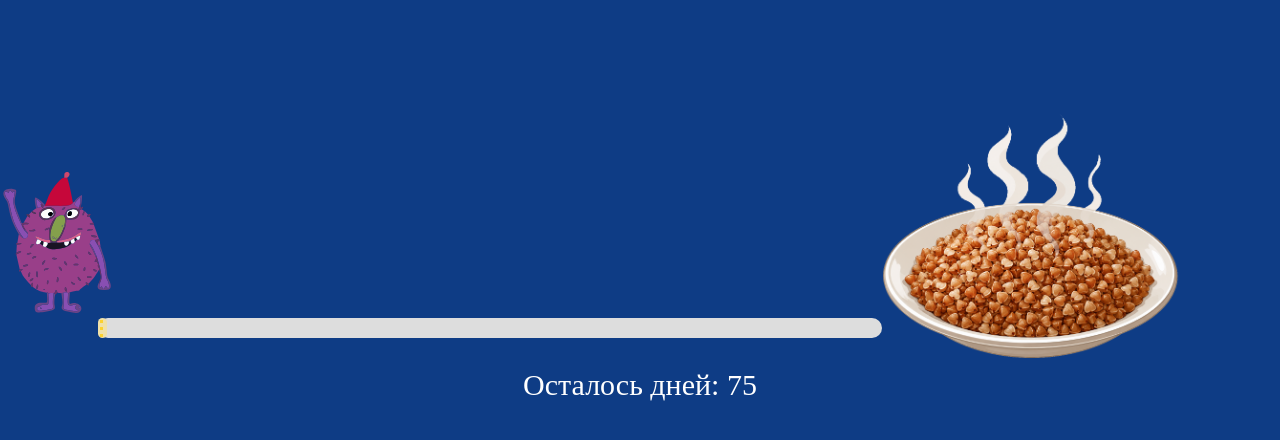
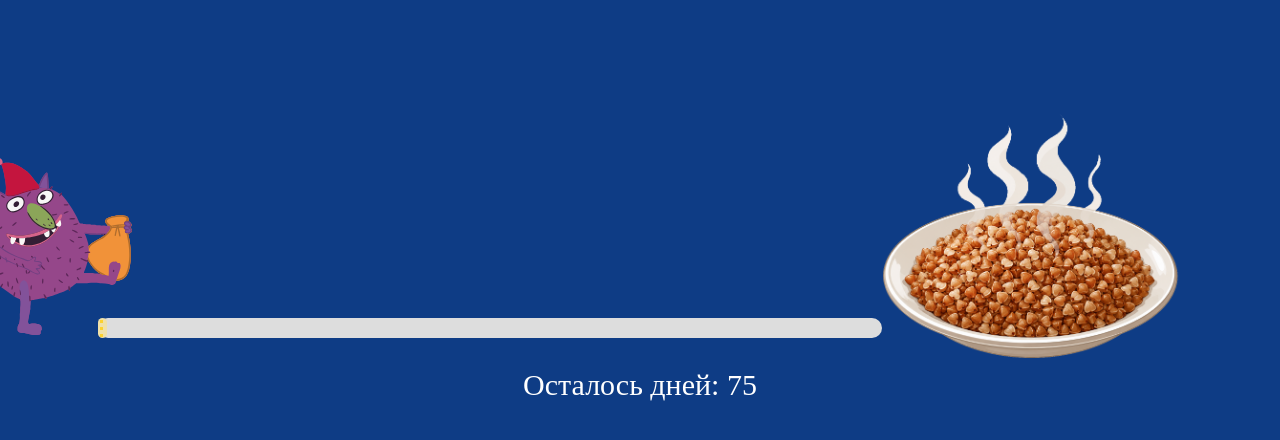
Before and after one commit to ElenaMazyrina/msk-time-left, an Angular app: page / in a window 1280 px wide. Shown: the top 440 px of the page. Built offline with nearby package versions, Linux system fonts and the light colour scheme; a web font is replaced by a local one.

Commit message:
add new butzerman img

```diff
--- a/src/app/progress-bar/progress-bar.css
+++ b/src/app/progress-bar/progress-bar.css
@@ -78,9 +78,8 @@
   }
 
   .butzer-img {
-    top: -150px;
+    top: -160px;
     width: 150px;
-    height: 150px;
   }
 
   .text-wrapper {
--- a/src/app/progress-bar/progress-bar.html
+++ b/src/app/progress-bar/progress-bar.html
@@ -2,7 +2,7 @@
 <div class="progress-wrapper">
   <div class="progress-container">
     <div class="progress-bar" style="width: 0">
-      <img class="butzer-img" src="butzer.svg" />
+      <img class="butzer-img" src="butzer-run.svg" />
     </div>
   </div>
 <!--  <img class="house-img" src="house.PNG" />-->
```
Also changed, not shown: public/butzer-run.svg (added), public/butzer_move.svg (deleted).
